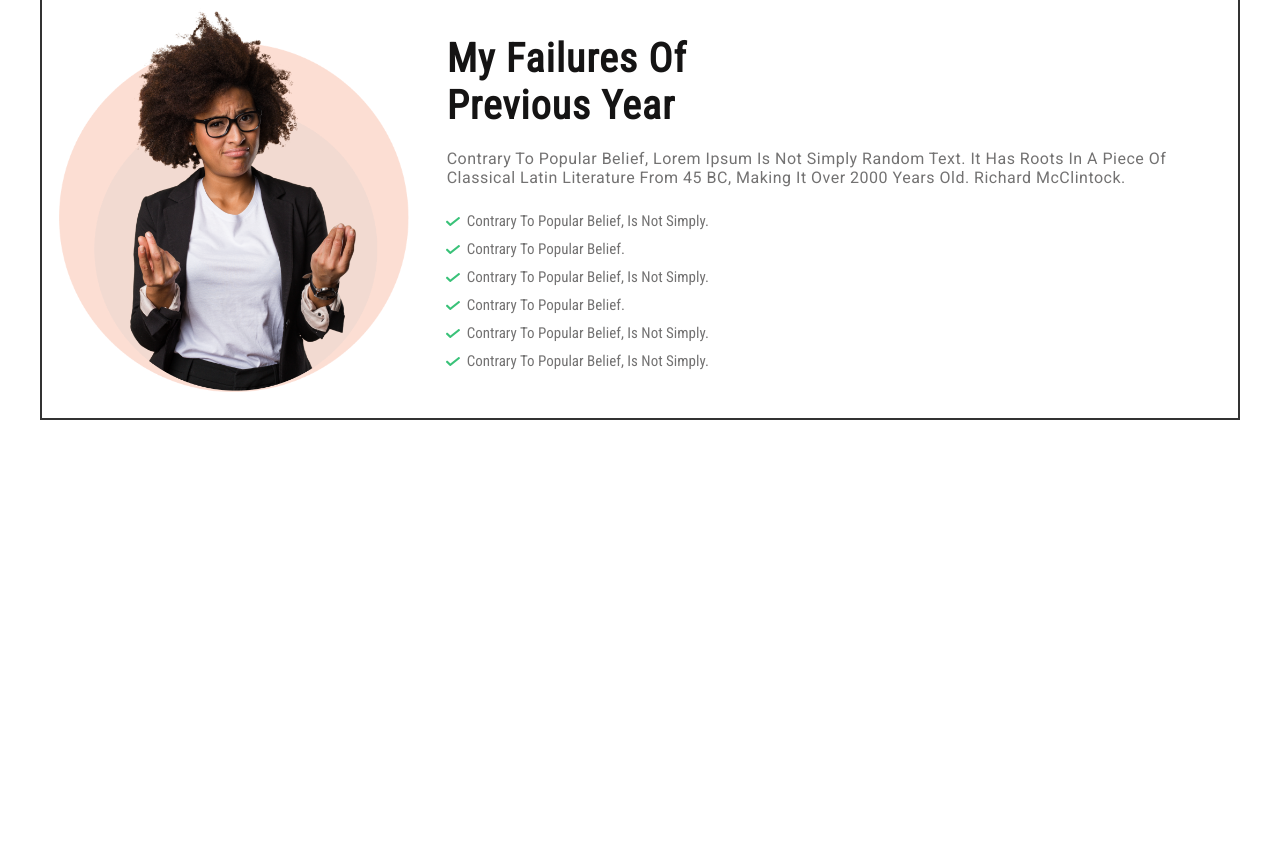
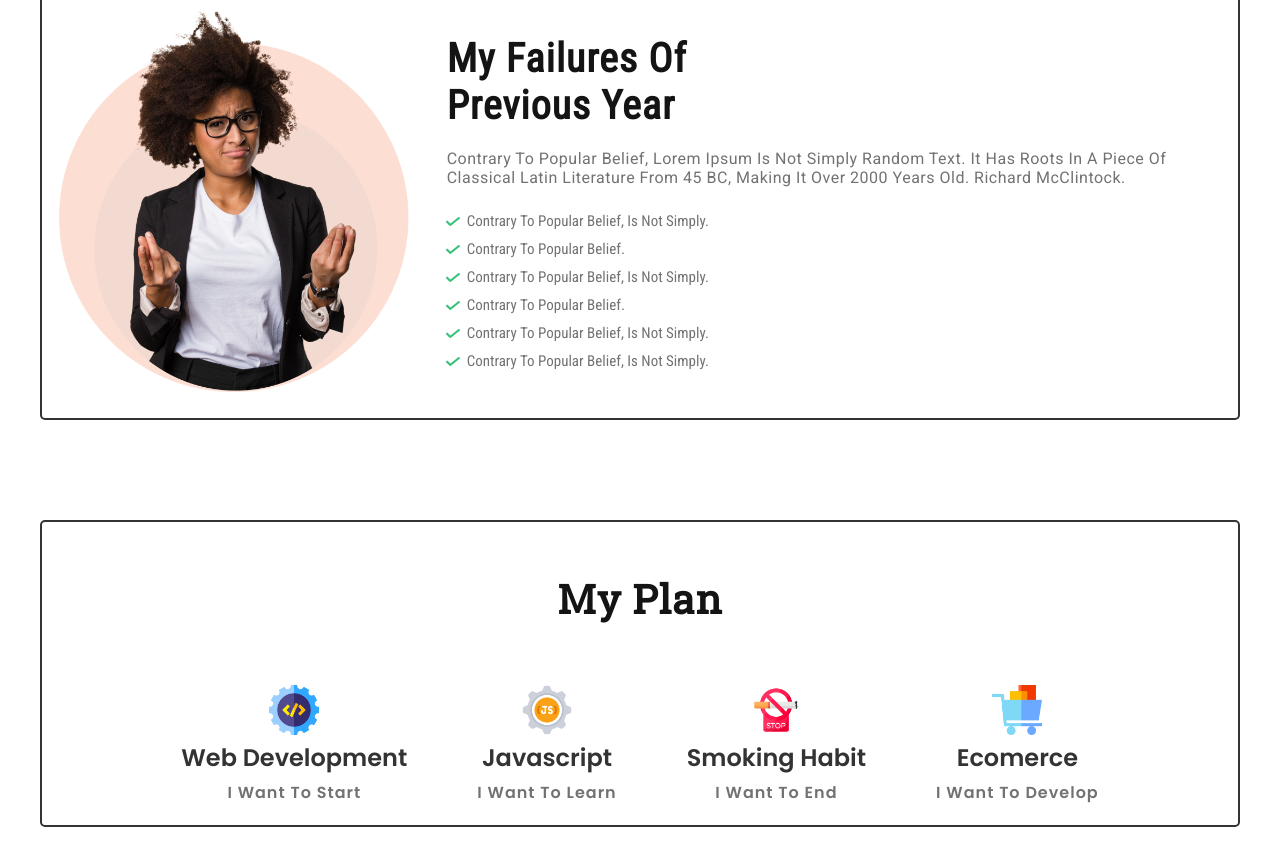
Before and after one commit to ikramuzzaman455173/new-year-new-me-website-project, a plain HTML site: page index.html in a window 1280 px wide. Shown: the part 1069-1934 px from the top of the page. Before the commit the page ends 1489 px from the top, so only its background shows below. Drawn offline with Linux system fonts and the light colour scheme.

Commit message:
my plan section complete

```diff
--- a/css/style.css
+++ b/css/style.css
@@ -61,6 +61,7 @@ font-family: 'Roboto Slab', serif;
   flex-direction: column;
   border: 2px solid #333;
   margin: 0 auto;
+  border-radius:5px;
 }
 
 .btn {
@@ -87,8 +88,12 @@ body {
   min-height: 100vh;
   background: #FFFFFF;
   color: #151414;
+  margin-bottom: 100px;
 }
 
+/* section{
+  margin-bottom:100px;
+} */
 
 /* *<===header section styles===>* */
 .header {
@@ -191,3 +196,51 @@ body {
   padding: 5px 0;
   color: #737272;
 }
+
+/* *<===my plan section styles===>* */
+.my-plan {
+  margin-top: 100px;
+  text-align: center;
+}
+
+.my-plan .font-heading3 {
+  font-family: 'Roboto Slab', serif;
+  padding: 50px 0;
+  letter-spacing: 1px;
+}
+
+.my-plan .plans {
+  display: flex;
+  justify-content: center;
+  align-items: center;
+  gap: 50px;
+}
+
+.my-plan .plans .plan {
+  display: flex;
+  align-items: center;
+  flex-direction: column;
+}
+
+.my-plan .plans .plan {
+  padding: 10px;
+}
+
+.my-plan .plans .plan img {
+  width: 50px;
+}
+
+.my-plan .plans .plan .font-heading4 {
+  font-size: 24px;
+  font-weight: 550;
+  color: #333;
+  margin: 5px 0;
+}
+
+.my-plan .plans .plan .font-paragrapgh {
+  font-size: 16px;
+  font-weight: 600;
+  letter-spacing: 1px;
+  font-family: 'Poppins', sans-serif;
+  margin-bottom:10px;
+}
--- a/index.html
+++ b/index.html
@@ -47,8 +47,36 @@ classical Latin literature from 45 BC, making it over
   </div>
   </div>
 </section>
+<!--* ====about section end===== *-->
 
 
+<!--* ====my plan section start===== *-->
+<section class="my-plan container">
+  <h3 class="font-heading3">my plan</h3>
+  <div class="plans">
+    <div class="plan">
+      <img src="images/icons/web.png" alt="web development img png">
+      <h4 class="font-heading4">web development</h4>
+      <p class="font-paragrapgh">i want to start</p>
+    </div>
+    <div class="plan">
+      <img src="images/icons/js.png" alt="js image">
+      <h4 class="font-heading4">javascript</h4>
+      <p class="font-paragrapgh">i want to learn</p>
+    </div>
+    <div class="plan">
+      <img src="images/icons/smoke.png" alt="smokeing image">
+      <h4 class="font-heading4">smoking habit</h4>
+      <p class="font-paragrapgh">i want to end</p>
+    </div>
+    <div class="plan">
+      <img src="images/icons/ecom.png" alt="ecommerce png image">
+      <h4 class="font-heading4">ecomerce</h4>
+      <p class="font-paragrapgh">i want to develop</p>
+    </div>
+  </div>
+</section>
+<!--* ====my plan section end===== *-->
 
 
 
```
